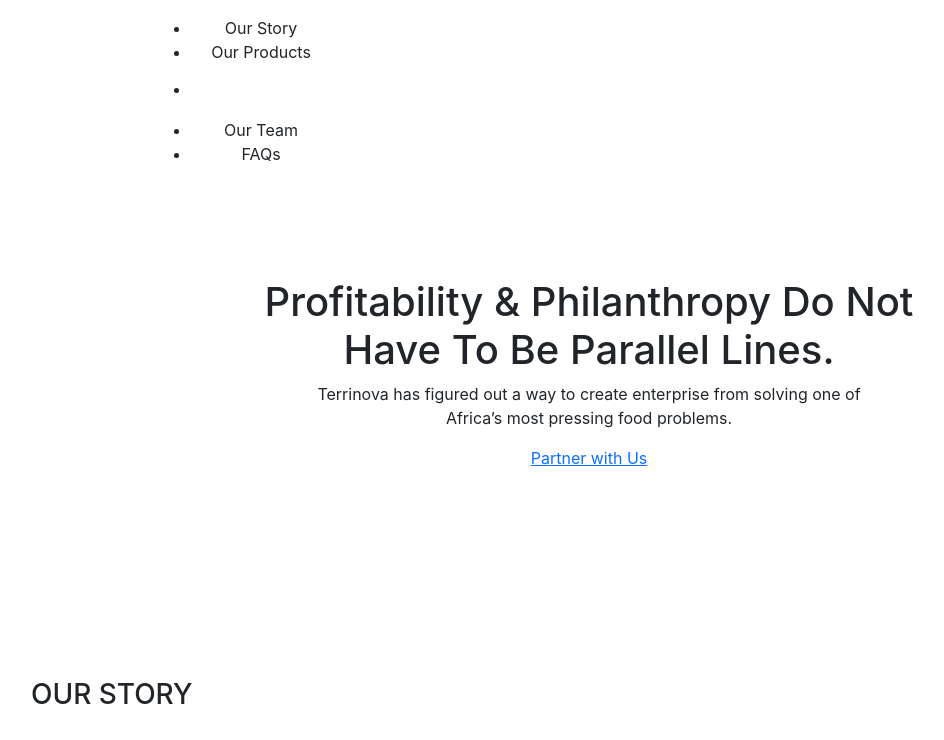
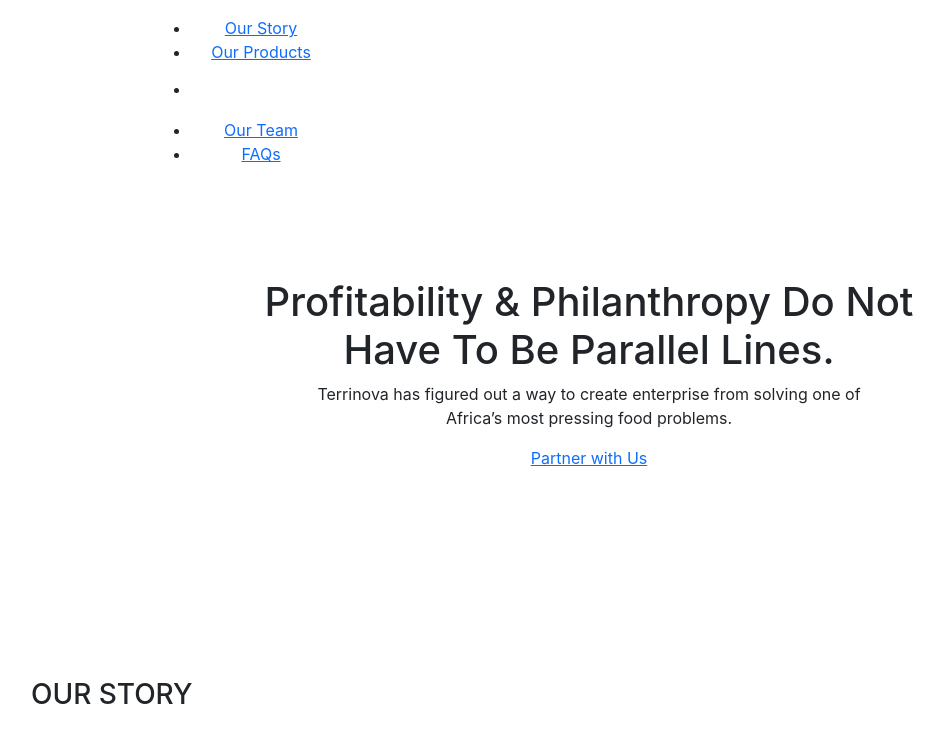
Before and after one commit to Rhoda-bot/Terrinova, a JavaScript app: page / in a window 1280 px wide. Shown: the top 740 px of the page, without its empty margins (51-995 px from the left). Built offline with nearby package versions, Linux system fonts and the light colour scheme; the HTML template or start-up script is replaced by a standard one; a web font is replaced by a local one.

Commit message:
made some minor changes to the links.

```diff
--- a/src/components/navigation/index.js
+++ b/src/components/navigation/index.js
@@ -7,13 +7,21 @@
                     <img src="/image/terrinova.png" alt="terriniva logo" className="nav__logo" />
 
                     <ul className="nav__menu">
-                        <li className="nav__menu--link">Our Story</li>
-                        <li className="nav__menu--link">Our Products</li>
+                        <li className="nav__menu--link">
+                            <a href="#story">Our Story</a>
+                        </li>
+                        <li className="nav__menu--link">
+                            <a href="#products">Our Products</a>
+                        </li>
                         <li className="nav__menu--link">
                             <img src="/image/terrinova.png" alt="terrinova logo" className="logo" />
                         </li>
-                        <li className="nav__menu--link">Our Team</li>
-                        <li className="nav__menu--link">FAQs</li>
+                        <li className="nav__menu--link">
+                            <a href="#teams">Our Team</a>
+                        </li>
+                        <li className="nav__menu--link">
+                            <a href="#faqs">FAQs</a>
+                        </li>
                     </ul>
                 </div>
                 </div>
--- a/src/components/story/story.js
+++ b/src/components/story/story.js
@@ -25,11 +25,11 @@
                             <div className="row justify-content-evenly">
                                 <div className="col-md-5 m-2">
                                     <div className="card border-0">
-                                        <img src="/image/abdoul.png" alt="images" className="img-fluid story__img mx-3"  />
+                                        <img src="/image/abdoul.png" alt="images" className="col-sm-none img-fluid story__img mx-3"  />
                                     </div>
                                 </div>
                                 <div className="col-md-5 card border-0 m-2">
-                                    <img src="/image/espérance.png" alt="images" className="img-fluid story__img2 mx-3"  />
+                                    <img src="/image/espérance.png" alt="images" className=" col-sm-none img-fluid story__img2 mx-3"  />
                                 </div>
                             </div>
                              <p className="text-center story--subtitle">Abdoul &  Espérance</p>
--- a/src/sass/main.scss
+++ b/src/sass/main.scss
@@ -339,7 +339,7 @@
            &__menu{
             &--link{
                 display: inline-block;
-                padding: 0 3rem;
+                padding: 0 2rem;
                 font-weight: bold;
                 color: #fff;
             }
```
